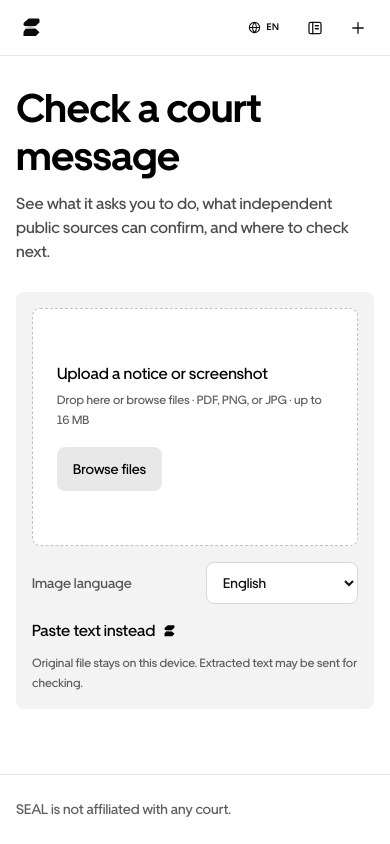
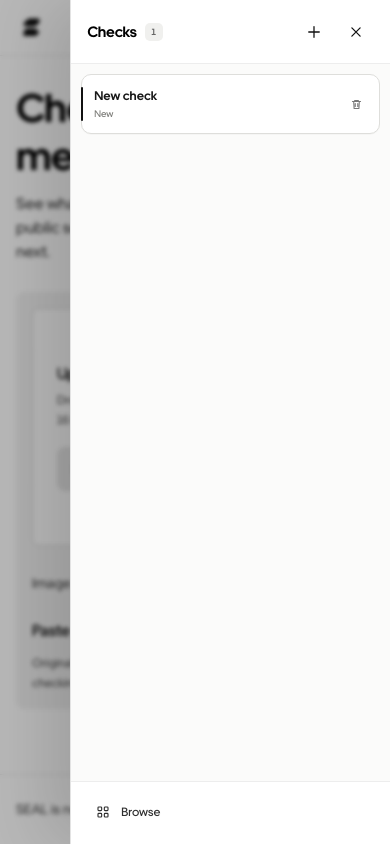
Before and after one commit to Davemafy/seal, a Next.js app: page / in a window 390 px wide. Built offline with nearby package versions, Linux system fonts and the light colour scheme.

Commit message:
Smooth mobile drawer and swipe new workspaces in

```diff
--- a/app/seal-app.tsx
+++ b/app/seal-app.tsx
@@ -1548,12 +1548,13 @@ async function upload(uploaded:File){
       {Object.entries(DISPLAY_LANGUAGES).map(([code,label])=><button type="button" role="option" aria-selected={code===displayLocale} className={code===displayLocale?'is-selected':''} key={code} onClick={()=>changeDisplayLanguage(code as DisplayLocale)}><span>{label}</span><small>{code.toUpperCase()}</small></button>)}
      </div>}
     </div>
+    <span className="mobile-nav-divider" aria-hidden="true"/>
     <button className="icon-control mobile-nav-icon mobile-workspace-trigger" type="button" aria-label="Open checks" title="Open checks" aria-haspopup="dialog" aria-expanded={workspaceDrawerOpen} onClick={()=>{setLanguageMenuOpen(false);setWorkspaceDrawerOpen(true)}}><SealUiIcon name="sidebar"/></button>
-    <button className="icon-control mobile-nav-icon" type="button" aria-label={ui('newCheck')} title={ui('newCheck')} onClick={()=>{setWorkspaceDrawerOpen(false);onNewWorkspace()}}><SealUiIcon name="add"/></button>
+    <button className="icon-control mobile-nav-icon mobile-new-check" type="button" aria-label={ui('newCheck')} title={ui('newCheck')} onClick={()=>{setWorkspaceDrawerOpen(false);onNewWorkspace()}}><SealUiIcon name="add"/></button>
    </div>
   </header>
 
-  {workspaceDrawerOpen&&<div className="workspace-drawer-layer" data-testid="workspace-drawer-layer">
+  <div className={`workspace-drawer-layer ${workspaceDrawerOpen?'is-open':''}`} data-testid="workspace-drawer-layer" aria-hidden={!workspaceDrawerOpen}>
    <button className="workspace-drawer-backdrop" type="button" aria-label="Close checks" onClick={()=>setWorkspaceDrawerOpen(false)}/>
    <aside className="workspace-drawer" role="dialog" aria-modal="true" aria-label="Checks">
     <div className="workspace-drawer-head">
@@ -1583,7 +1584,7 @@ async function upload(uploaded:File){
      <Link className="workspace-drawer-browse" href="/browse" onClick={()=>setWorkspaceDrawerOpen(false)}><SealUiIcon name="browse"/><span>{ui('browse')}</span></Link>
     </div>
    </aside>
-  </div>}
+  </div>
 
   {!verification?
    <section className={`entry-shell ${busy?'is-processing':''}`} data-testid="entry-shell">
@@ -2192,6 +2193,8 @@ const WORKSPACE_LIST_KEY='seal:workspace-list:v1';
 export default function SealApp({initialDemo=false,initialText='',initialRun=false}:{initialDemo?:boolean;initialText?:string;initialRun?:boolean}){
  const [workspaces,setWorkspaces]=useState<WorkspaceMeta[]>([{id:'primary',title:'New check',status:'idle'}]);
  const [activeWorkspace,setActiveWorkspace]=useState('primary');
+ const [workspaceMotion,setWorkspaceMotion]=useState<{id:string;direction:'forward'|'backward'}|null>(null);
+ const workspaceMotionTimer=useRef<number|undefined>(undefined);
  const [registryReady,setRegistryReady]=useState(false);
 
  useEffect(()=>{
@@ -2217,6 +2220,17 @@ export default function SealApp({initialDemo=false,initialText='',initialRun=fal
   try{window.sessionStorage.setItem(WORKSPACE_LIST_KEY,JSON.stringify({active:activeWorkspace,items:workspaces}))}catch{}
  },[registryReady,activeWorkspace,workspaces]);
 
+ useEffect(()=>()=>{if(workspaceMotionTimer.current)window.clearTimeout(workspaceMotionTimer.current)},[]);
+
+ const animateWorkspaceTo=useCallback((id:string,direction:'forward'|'backward')=>{
+  if(id===activeWorkspace)return;
+  if(workspaceMotionTimer.current)window.clearTimeout(workspaceMotionTimer.current);
+  setWorkspaceMotion({id,direction});
+  setActiveWorkspace(id);
+  workspaceMotionTimer.current=window.setTimeout(()=>setWorkspaceMotion(null),360);
+  window.requestAnimationFrame(()=>window.scrollTo({top:0,behavior:'auto'}));
+ },[activeWorkspace]);
+
  const updateWorkspace=useCallback((id:string,patch:Partial<WorkspaceMeta>)=>{
   setWorkspaces(items=>items.map(item=>{
    if(item.id!==id)return item;
@@ -2238,9 +2252,18 @@ export default function SealApp({initialDemo=false,initialText='',initialRun=fal
    const title=number===1?'New check':`New check ${number}`;
    return [...items,{id,title,status:'idle' as WorkspaceRunStatus}].slice(-8);
   });
+  if(workspaceMotionTimer.current)window.clearTimeout(workspaceMotionTimer.current);
+  setWorkspaceMotion({id,direction:'forward'});
   setActiveWorkspace(id);
+  workspaceMotionTimer.current=window.setTimeout(()=>setWorkspaceMotion(null),360);
   window.requestAnimationFrame(()=>window.scrollTo({top:0,behavior:'auto'}));
  },[]);
+
+ const selectWorkspace=useCallback((id:string)=>{
+  const from=workspaces.findIndex(item=>item.id===activeWorkspace);
+  const to=workspaces.findIndex(item=>item.id===id);
+  animateWorkspaceTo(id,to>=from?'forward':'backward');
+ },[workspaces,activeWorkspace,animateWorkspaceTo]);
 
  const deleteWorkspace=useCallback((id:string)=>{
   const index=workspaces.findIndex(item=>item.id===id);
@@ -2253,7 +2276,13 @@ export default function SealApp({initialDemo=false,initialText='',initialRun=fal
    setActiveWorkspace(replacementId);
   }else{
    setWorkspaces(remaining);
-   if(activeWorkspace===id)setActiveWorkspace(remaining[Math.min(index,remaining.length-1)].id);
+   if(activeWorkspace===id){
+    const next=remaining[Math.min(index,remaining.length-1)];
+    if(workspaceMotionTimer.current)window.clearTimeout(workspaceMotionTimer.current);
+    setWorkspaceMotion({id:next.id,direction:index>=remaining.length?'backward':'forward'});
+    setActiveWorkspace(next.id);
+    workspaceMotionTimer.current=window.setTimeout(()=>setWorkspaceMotion(null),360);
+   }
   }
   toast.success('Check removed');
   window.requestAnimationFrame(()=>window.scrollTo({top:0,behavior:'auto'}));
@@ -2274,7 +2303,7 @@ export default function SealApp({initialDemo=false,initialText='',initialRun=fal
      workspaceId={workspace.id}
      workspaces={workspaces}
      onNewWorkspace={createWorkspace}
-     onSelectWorkspace={setActiveWorkspace}
+     onSelectWorkspace={selectWorkspace}
      onDeleteWorkspace={deleteWorkspace}
      onWorkspaceMeta={updateWorkspace}
     />
```
